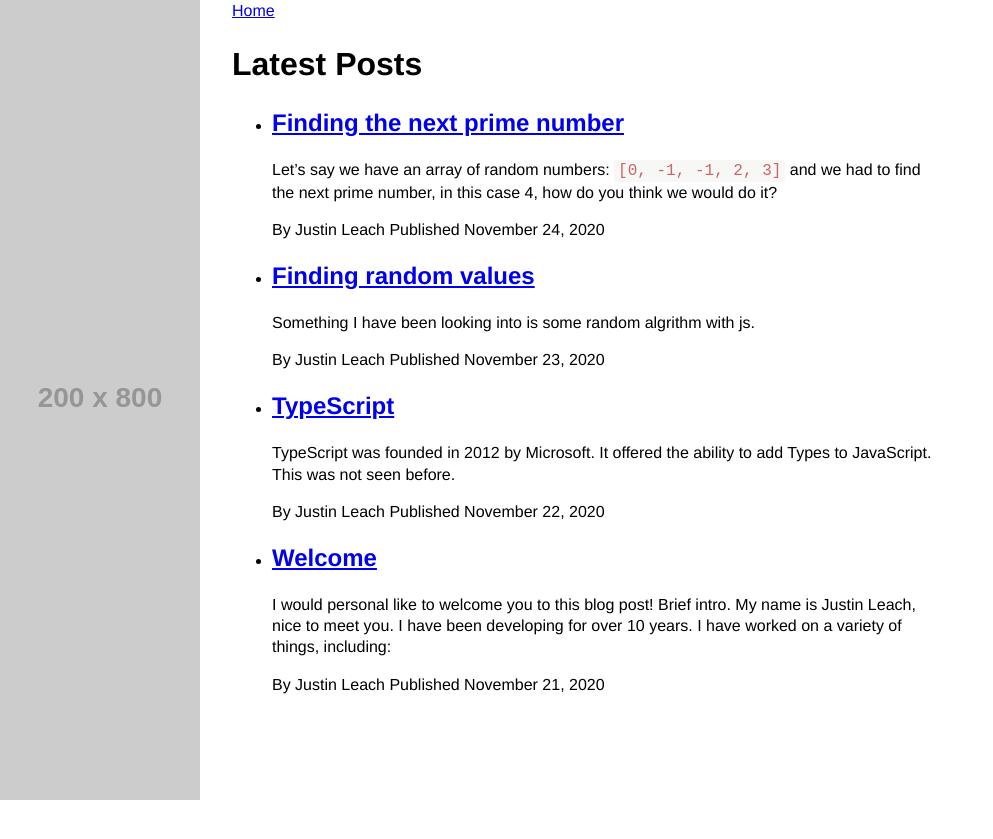
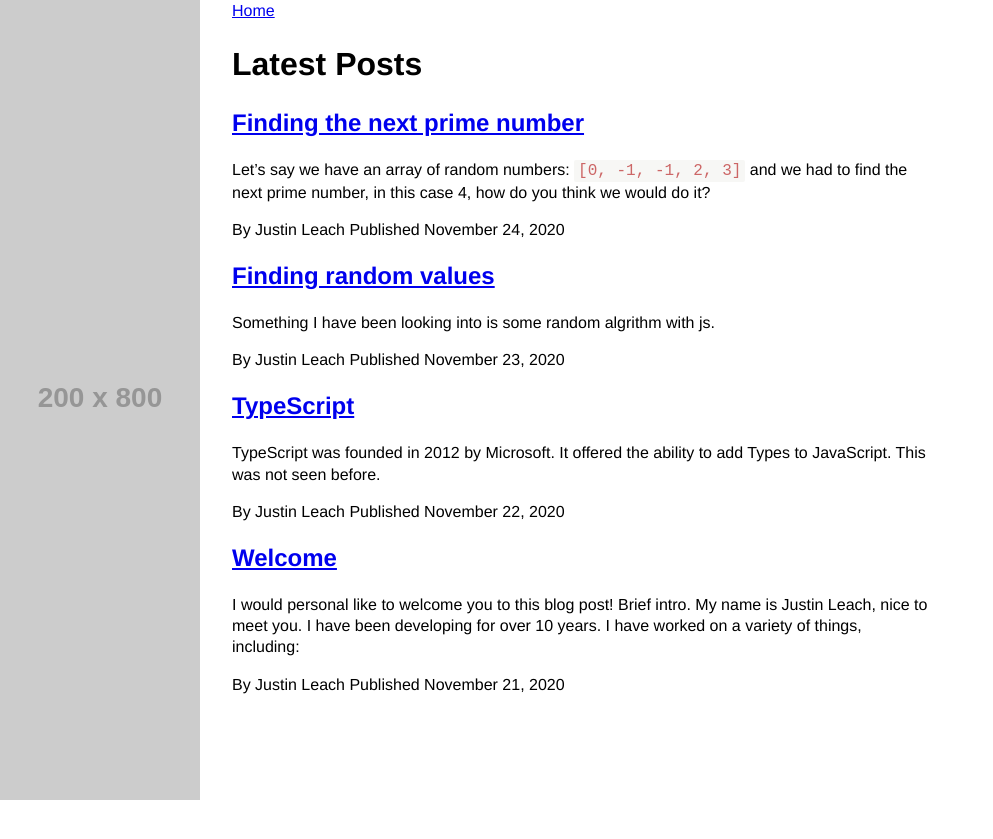
Before and after one commit to leachjustin18/functionalityandreason, a Jekyll site: the page built from index.html, in a window 1280 px wide. Shown: the top 839 px of the page, without its empty margins (0-993 px from the left). Built offline with Jekyll 4.4.1, drawn with Linux system fonts in a browser that asks for light colours; some web fonts are replaced.

Commit message:
Update home to use article instead of list

```diff
--- a/_layouts/home.html
+++ b/_layouts/home.html
@@ -11,14 +11,11 @@ layout: default
     {% include navigation.html %}
 
     <h1>Latest Posts</h1>
-
-    <ul>
       {% for post in site.posts limit: 4 %}
-      <li>
+      <article>
         <h2><a href="{{ post.url }}">{{ post.title }}</a></h2>
         {{ post.excerpt }} By {{post.author}} Published {{post.date | date: '%B %d, %Y'}}
-      </li>
+      </article>
       {% endfor %}
-    </ul>
   </div>
 </main>
```
